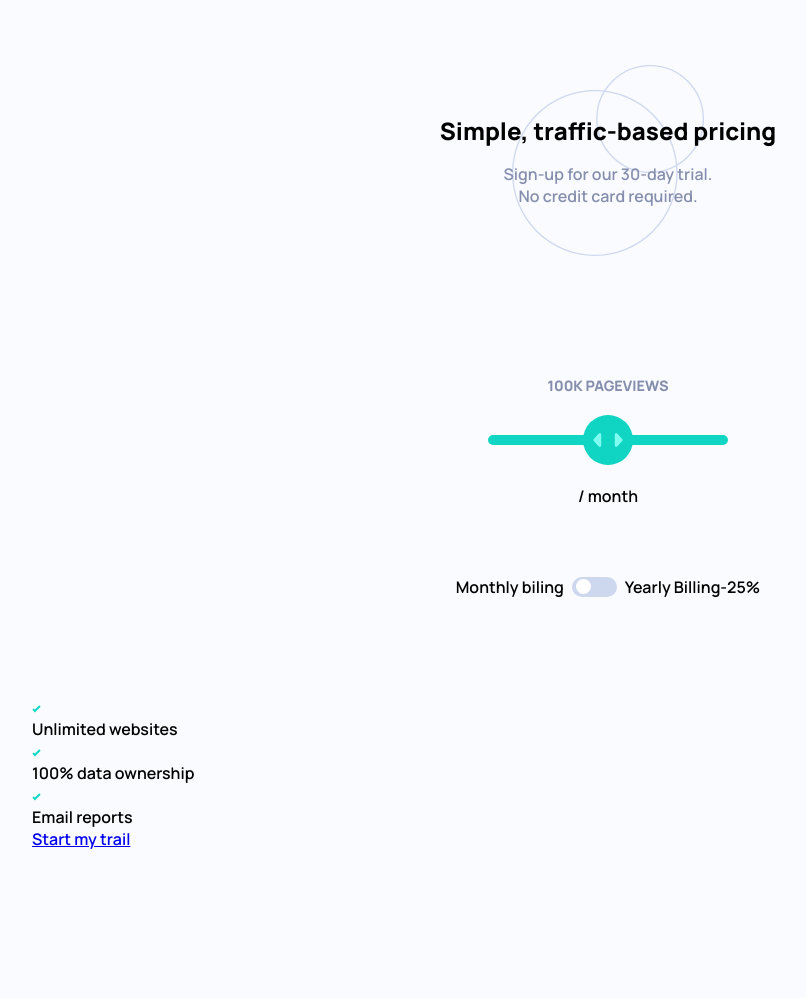
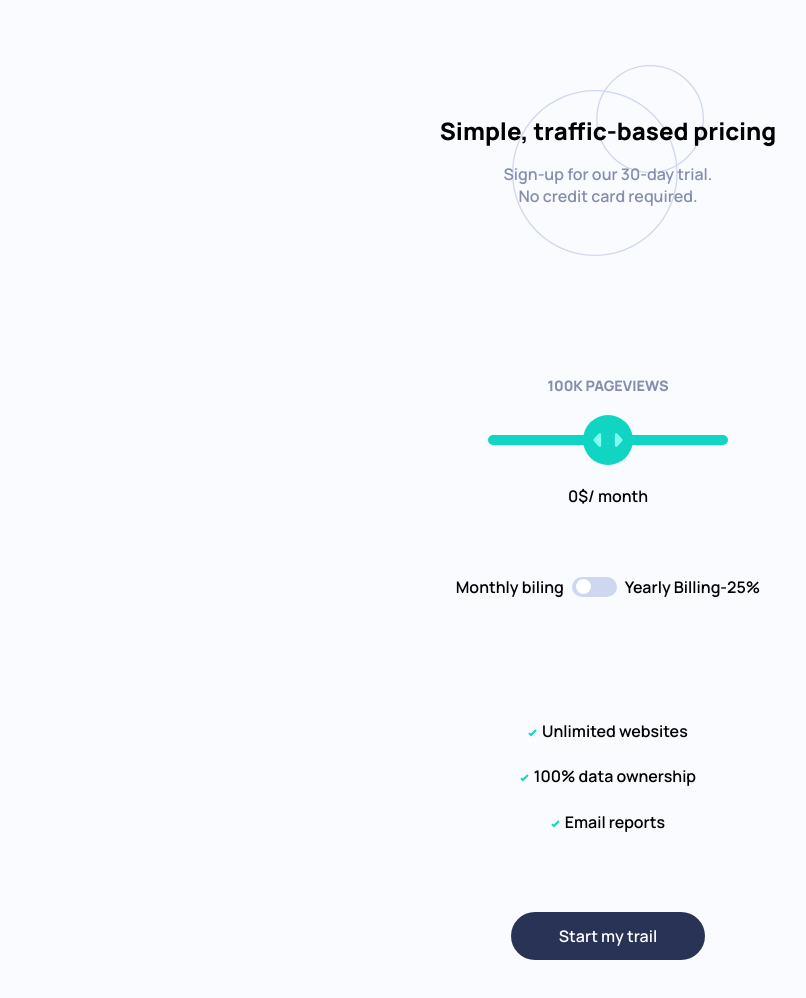
Before and after one commit to Qnosin/Pricing-Component-for-Site, a plain HTML site: page index.html in a window 1280 px wide. Shown: the whole page, without its empty margins (32-838 px from the left). Before the commit the page ends 850 px from the top, so only its background shows below. Drawn offline with Linux system fonts and the light colour scheme.

Commit message:
new changes to the site

```diff
--- a/index.html
+++ b/index.html
@@ -22,8 +22,8 @@
         <section class="main">
             <article class="second">
                 <h4>100k pageviews</h4>
-                <input type="range" class="slider" min="0" max="30">
-                <p><span class="price"></span>/ month</p>
+                <input type="range" class="slider" min="0" max="30" id="slider">
+                <p><span id="price">0$</span>/ month</p>
                 <article class="biling-method">
                     <p>Monthly biling</p>
                     <label class="background">
@@ -37,19 +37,25 @@
         </section>
         <section class="footer">
             <article class="advantages">
-                <svg xmlns="http://www.w3.org/2000/svg" width="9" height="8"><path fill="none" stroke="#10D8C4" stroke-width="2" d="M1 4.134l1.907 1.908L7.949 1"/></svg>
-                <p>Unlimited websites</p>
-                <svg xmlns="http://www.w3.org/2000/svg" width="9" height="8"><path fill="none" stroke="#10D8C4" stroke-width="2" d="M1 4.134l1.907 1.908L7.949 1"/></svg>
-                <p>100% data ownership</p>
-                <svg xmlns="http://www.w3.org/2000/svg" width="9" height="8"><path fill="none" stroke="#10D8C4" stroke-width="2" d="M1 4.134l1.907 1.908L7.949 1"/></svg>
-                <p>Email reports</p>
+                <div class="adv-1">
+                    <svg xmlns="http://www.w3.org/2000/svg" width="9" height="8"><path fill="none" stroke="#10D8C4" stroke-width="2" d="M1 4.134l1.907 1.908L7.949 1"/></svg>
+                    <span>Unlimited websites</span>
+                </div>
+                <div class="adv-2">
+                    <svg xmlns="http://www.w3.org/2000/svg" width="9" height="8"><path fill="none" stroke="#10D8C4" stroke-width="2" d="M1 4.134l1.907 1.908L7.949 1"/></svg>
+                    <span>100% data ownership</span>
+                </div>
+                <div class="adv-3">
+                    <svg xmlns="http://www.w3.org/2000/svg" width="9" height="8"><path fill="none" stroke="#10D8C4" stroke-width="2" d="M1 4.134l1.907 1.908L7.949 1"/></svg>
+                    <span>Email reports</span>
+                </div>
             </article>
             <article class="Start-btn">
                 <a href="#">Start my trail</a>
             </article>
         </section>
     </div>
-
+    <script src="script.js"></script>
 </body>
 
 </html>
--- a/script.js
+++ b/script.js
@@ -0,0 +1,10 @@
+let slider = document.getElementById('slider');
+let price = document.getElementById('price');
+
+slider.oninput = function() {
+    if (slider.value == 0) {
+        price.innerHTML = 'Free'
+    } else {
+        price.innerHTML = slider.value + '$'
+    }
+};
--- a/style.css
+++ b/style.css
@@ -133,6 +133,9 @@ input[type=range]::-webkit-slider-thumb {
     margin: 0.5rem;
 }
 
+
+/*styling checkbox */
+
 input[type=checkbox] {
     -webkit-appearance: none;
     width: 15px;
@@ -148,3 +151,52 @@ input[type=checkbox] {
 input[type=checkbox]:focus {
     outline: 0;
 }
+
+
+/*advantages*/
+
+.advantages {
+    display: flex;
+    width: 100%;
+    flex-direction: column;
+    min-height: 20vh;
+    justify-content: space-evenly;
+}
+
+.adv-1,
+.adv-2,
+.adv-3 {
+    text-align: center;
+}
+
+.adv-1 span {
+    margin-left: .1rem;
+}
+
+.adv-2 span {
+    margin-left: .1rem;
+}
+
+.adv-3 span {
+    margin-left: .1rem;
+}
+
+
+/* End Button */
+
+.Start-btn {
+    width: 100%;
+    text-align: center;
+    min-height: 20vh;
+    display: flex;
+    justify-content: center;
+    align-items: center;
+}
+
+.Start-btn a {
+    text-decoration: none;
+    padding: 0.8rem 3rem;
+    background-color: hsl(227, 35%, 25%);
+    border-radius: 30px;
+    color: white;
+}
```
